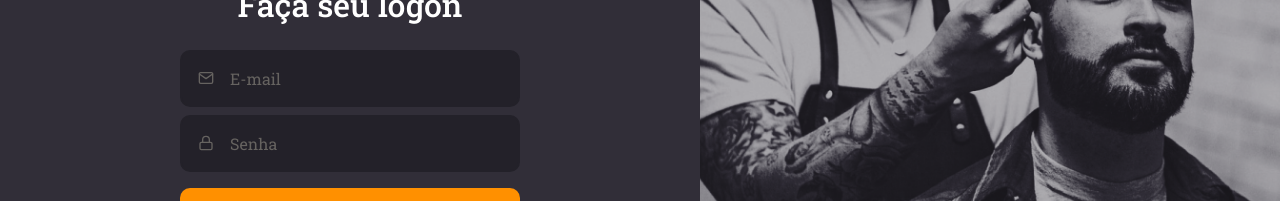
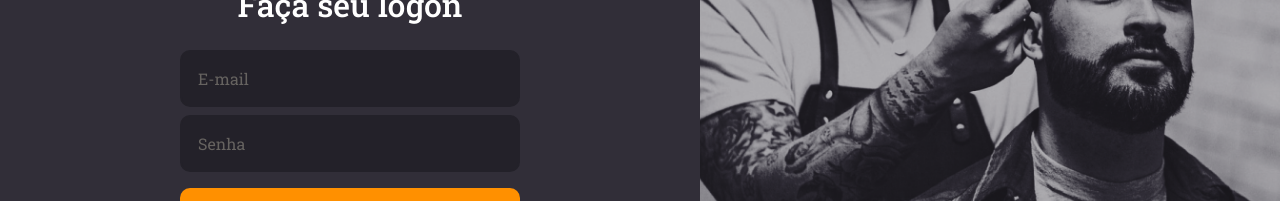
Before and after one commit to tales-garcia/gobarber-frontend, a React (Create React App) app: page / in a window 1280 px wide. Shown: the part 309-510 px from the top of the page. Built offline with nearby package versions, Linux system fonts and the light colour scheme.

Commit message:
fix(input component usage): use capital letter in component icon prop

```diff
--- a/src/pages/SignIn/index.tsx
+++ b/src/pages/SignIn/index.tsx
@@ -24,14 +24,14 @@ const SignIn : React.FC = () => {
                         <h1>Faça seu logon</h1>
 
                         <Input
-                            icon={FiMail}
+                            Icon={FiMail}
                             iconSize={16}
                             name="email"
                             placeholder="E-mail"
                         />
 
                         <Input
-                            icon={FiLock}
+                            Icon={FiLock}
                             iconSize={16}
                             name="password"
                             type="password"
```
Also changed, not shown: src/pages/SignUp/index.tsx (+4 -3 lines).
